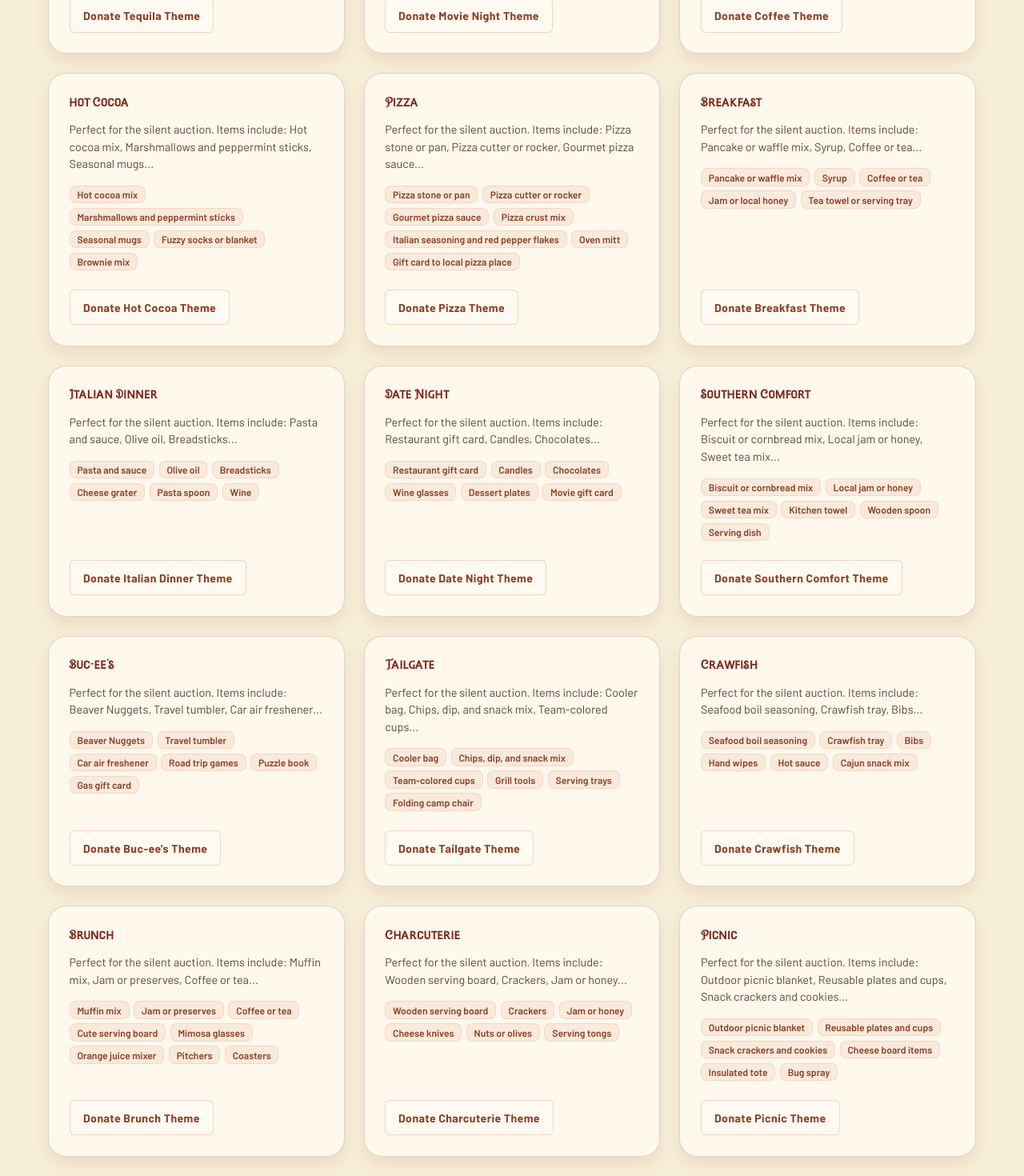
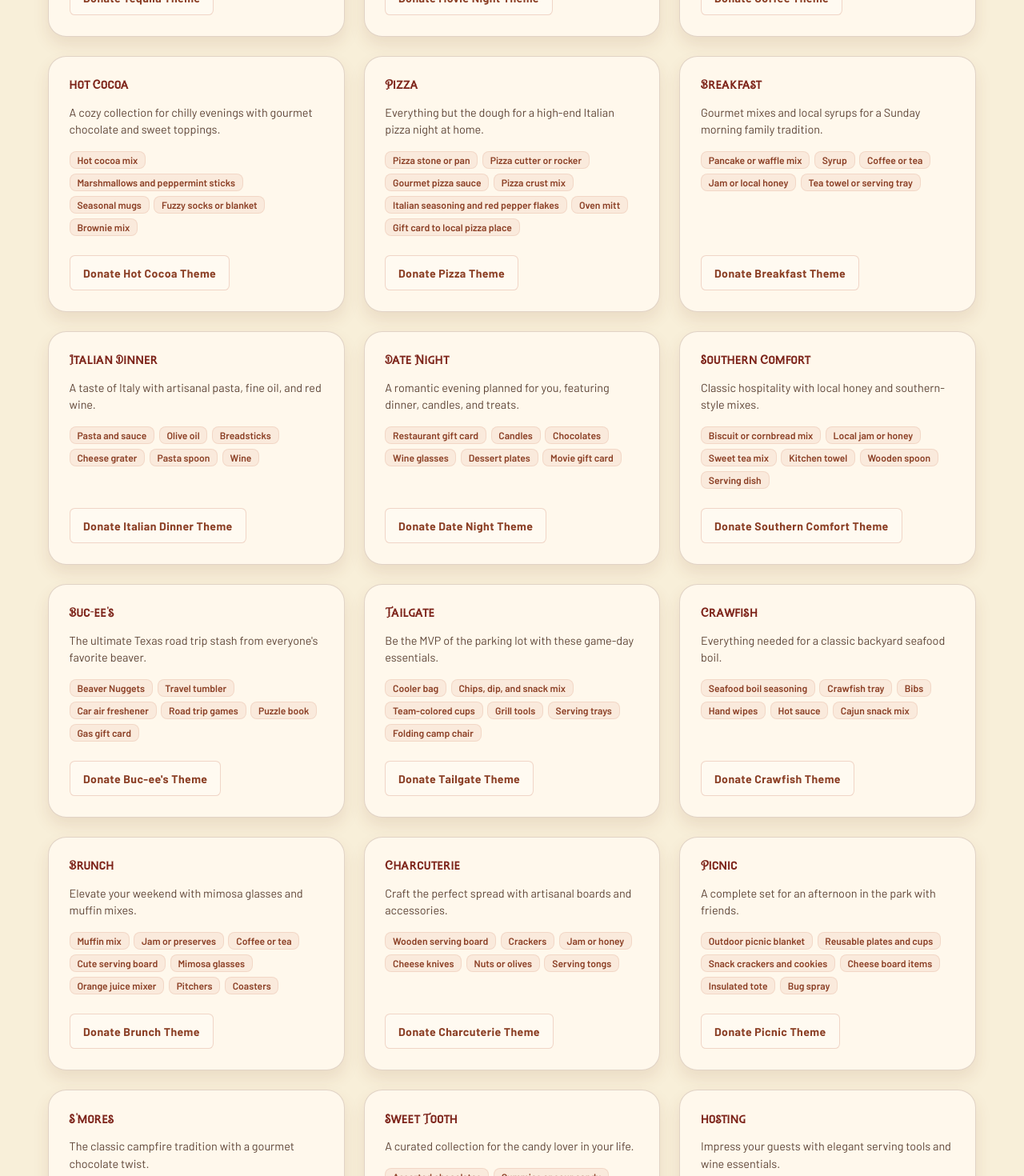
Before and after one commit to joshmzamora/summerfest-htcc, a Next.js app: page /get-involved/basket-themes in a window 1280 px wide. Shown: the part 1120-2590 px from the top of the page at 80% size. Built offline with nearby package versions, Linux system fonts and the light colour scheme.

Commit message:
Add unique descriptions for all events and unbold titles on "Silent Auction Basket Theme Ideas"

```diff
--- a/app/get-involved/basket-themes/page.tsx
+++ b/app/get-involved/basket-themes/page.tsx
@@ -7,6 +7,80 @@ import { Section } from "@/components/Section";
 import { siteContent } from "@/data/site-content";
 import { MotionPanel, MotionPressableLink, MotionStagger } from "@/components/FestivalMotion";
 import Link from "next/link";
+
+const themeDescriptions: Record<string, string> = {
+  // Food & Hosting
+  "Tequila": "The ultimate fiesta starter with everything needed for craft margaritas.",
+  "Movie Night": "A complete cinema experience for the whole family, from popcorn to streaming.",
+  "Coffee": "Start the morning right with premium beans and cafe-quality accessories.",
+  "Hot Cocoa": "A cozy collection for chilly evenings with gourmet chocolate and sweet toppings.",
+  "Pizza": "Everything but the dough for a high-end Italian pizza night at home.",
+  "Breakfast": "Gourmet mixes and local syrups for a Sunday morning family tradition.",
+  "Italian Dinner": "A taste of Italy with artisanal pasta, fine oil, and red wine.",
+  "Date Night": "A romantic evening planned for you, featuring dinner, candles, and treats.",
+  "Southern Comfort": "Classic hospitality with local honey and southern-style mixes.",
+  "Buc-ee's": "The ultimate Texas road trip stash from everyone's favorite beaver.",
+  "Tailgate": "Be the MVP of the parking lot with these game-day essentials.",
+  "Crawfish": "Everything needed for a classic backyard seafood boil.",
+  "Brunch": "Elevate your weekend with mimosa glasses and muffin mixes.",
+  "Charcuterie": "Craft the perfect spread with artisanal boards and accessories.",
+  "Picnic": "A complete set for an afternoon in the park with friends.",
+  "S'mores": "The classic campfire tradition with a gourmet chocolate twist.",
+  "Sweet Tooth": "A curated collection for the candy lover in your life.",
+  "Hosting": "Impress your guests with elegant serving tools and wine essentials.",
+  "Healthy Habits": "Fuel your fitness goals with protein snacks and workout gear.",
+
+  // Home & Kitchen
+  "Sourdough": "The complete starter kit for your artisanal bread-making journey.",
+  "Grill": "Everything the pitmaster needs for the perfect backyard BBQ.",
+  "Baking Basket": "Sweeten any afternoon with professional tools and fun toppings.",
+  "Gardening": "Everything needed to grow your own herbs and beautiful flowers.",
+  "Lemons": "Brighten any kitchen with citrus-themed decor and sweet treats.",
+  "Deep Cleaning": "The ultimate stash of high-end tools to make any home sparkle.",
+  "Kitchen Essentials": "Upgrade your culinary space with high-quality daily tools.",
+  "New Homeowner": "The perfect welcome gift with tools and essentials for a new space.",
+
+  // Relaxation & Self-Care
+  "Whiskey": "A sophisticated collection for the connoisseur of fine spirits.",
+  "Spa / Self Care": "Transform your bathroom into a luxury retreat with these soothing treats.",
+  "Middle Age Starter Pack": "Practical comfort for the 'vintage' years, from ice packs to antacids.",
+  "Beard Care": "Grooming essentials to keep any beard looking and feeling its best.",
+  "Mom's Night In": "A relaxing evening designed specifically to pamper hard-working moms.",
+  "Dad's Favorites": "A curated stash of rugged gear and snacks any dad would love.",
+  "Book Lover": "Everything needed for a cozy afternoon lost in a great novel.",
+  "Rainy Day": "Turn a gray afternoon into fun with puzzles, hot tea, and games.",
+  "Crocs": "Style and comfort for the fan of the world's most versatile footwear.",
+
+  // Family, Kids & Pets
+  "Family Game Night": "Bring everyone to the table for an evening of friendly competition.",
+  "Kids Summer Fun": "Be the hero of the backyard with water toys and outdoor games.",
+  "Pet Lover": "Special treats and toys for the four-legged family members.",
+  "Kids Activities": "Creative tools to keep small hands and big imaginations busy.",
+  "Crafts": "A complete makerspace in a box for your next creative project.",
+  "Baby": "Soft essentials and sweet toys for the newest addition to the family.",
+
+  // Sports, Outdoors & Local Pride
+  "Texas": "Deeply local pride with iconic Texas-shaped treats and decor.",
+  "Beach": "Everything needed for a sun-soaked afternoon on the sand.",
+  "Astros": "Show your H-Town pride with gear for the World Series champions.",
+  "Barbers Hill": "Support the home team with local blue and white spirit gear.",
+  "Pool Day": "Inflatables and accessories for the perfect summer afternoon.",
+  "Fishing": "Practical gear and snacks for a successful day on the water.",
+  "College-Specific": "Tailgate-ready gear for your favorite university fan.",
+
+  // Faith, School & Seasonal
+  "Teacher Appreciation": "Give back to our educators with classroom tools and self-care.",
+  "Catholic": "A beautiful collection of devotionals, rosaries, and parish-focused items.",
+  "Faith": "Spiritual essentials for quiet reflection and daily prayer.",
+  "USA": "Patriotic decor and snacks for your next holiday celebration.",
+  "Christmas": "Celebrate the season with festive decor and holiday treats.",
+  "Easter": "Everything needed for a joyful and sweet spring celebration.",
+  "Fall": "Warm up the season with autumn scents and pumpkin-spiced treats.",
+};
+
+const getThemeDescription = (name: string) => {
+  return themeDescriptions[name] || "A carefully curated gift basket perfect for our silent auction.";
+};
 
 export default function BasketThemesPage() {
   const [searchQuery, setSearchQuery] = React.useState("");
@@ -97,7 +171,7 @@ export default function BasketThemesPage() {
                     <div className="basket-card-content">
                       <h5>{theme.name}</h5>
                       <p className="theme-description">
-                        Perfect for the silent auction. Items include: {theme.items.slice(0, 3).join(", ")}...
+                        {getThemeDescription(theme.name)}
                       </p>
                       <div className="basket-item-tags">
                         {theme.items.map((item, idx) => (
--- a/app/globals.css
+++ b/app/globals.css
@@ -4026,6 +4026,7 @@ span.poster-sticker-family::after {
   font-size: clamp(2.5rem, 8vw, 4.5rem);
   color: #7d241a;
   margin-bottom: 0.5rem;
+  font-weight: 400;
 }
 
 .basket-page-intro {
@@ -4110,6 +4111,7 @@ span.poster-sticker-family::after {
   font-family: var(--font-display), cursive;
   font-size: 2.2rem;
   color: #6d2418;
+  font-weight: 400;
 }
 
 .basket-category-block .category-title small {
```
